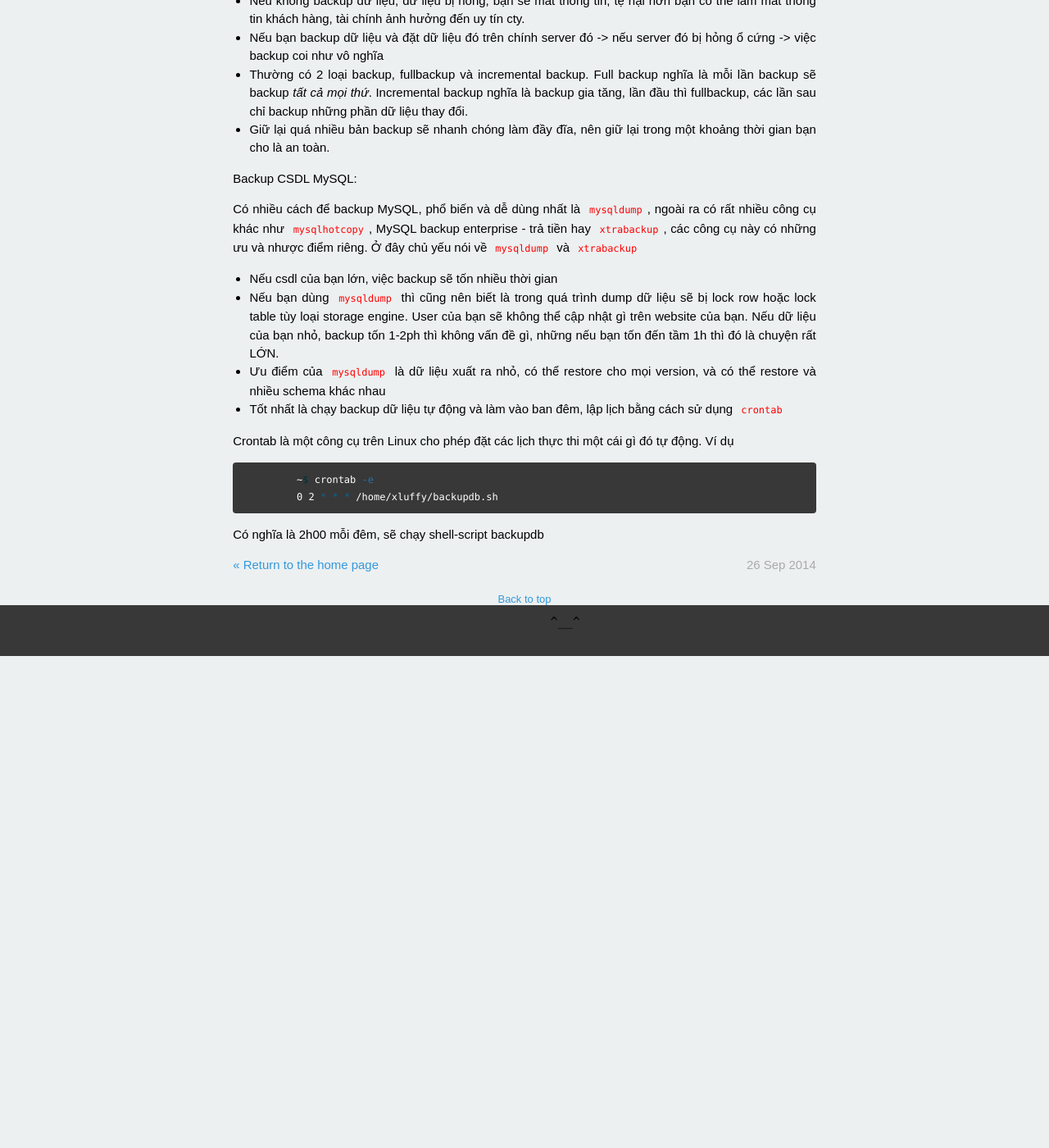
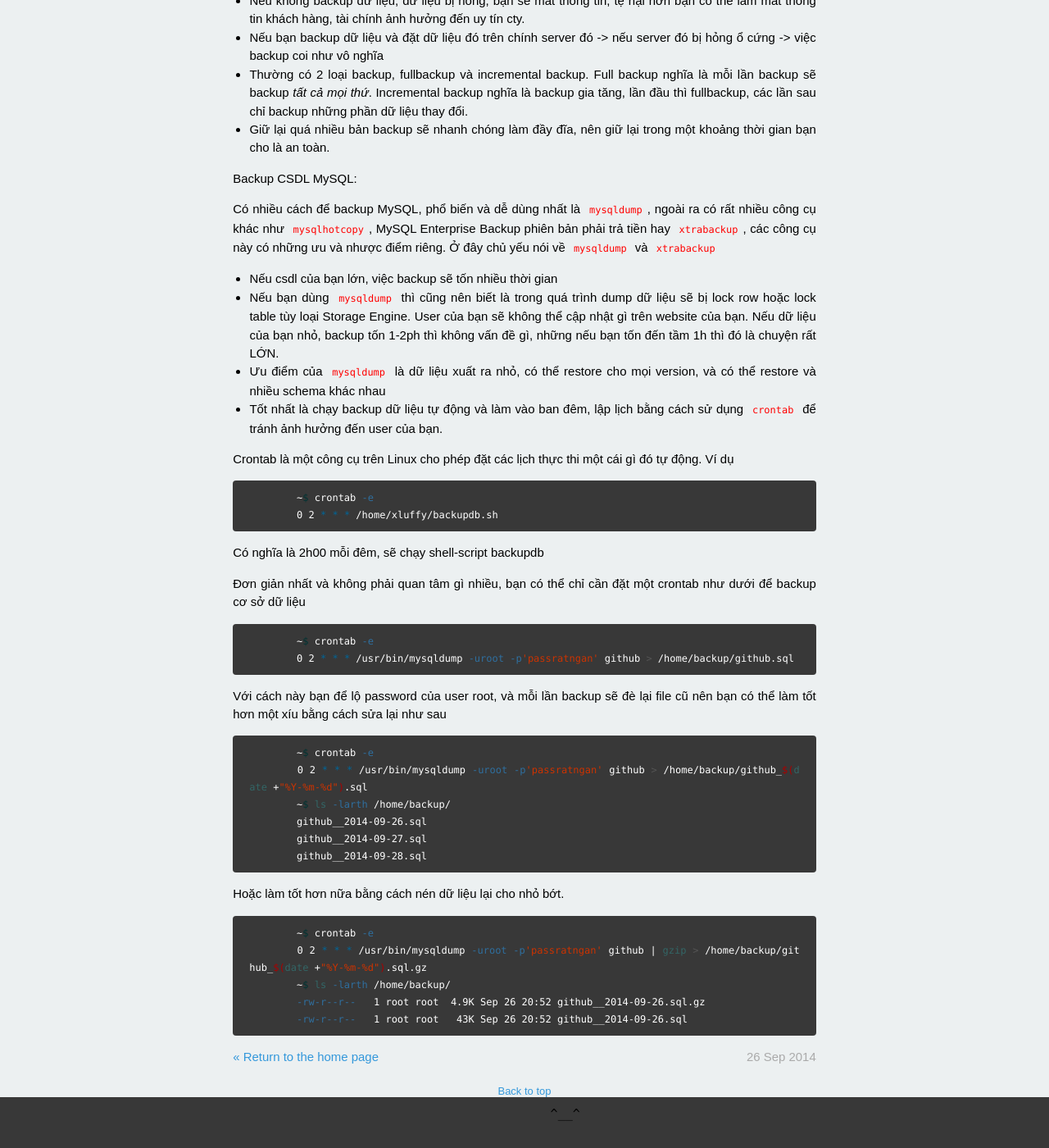
Before and after one commit to gitter-badger/xluffy.github.io, a Jekyll site: the page built from _posts/2014-09-26-shell-backup-db.md, in a window 1280 px wide and 1400 px high, scrolled down 217 px. Shown: the whole window at 82% size. Built offline with Jekyll 4.4.1, drawn with Linux system fonts in a browser that asks for light colours; Markdown is read by kramdown in place of the engine named in the settings; before the commit the page ends 1017 px from its top, so only the background shows below that.

Commit message:
một số script đơn giản

````diff
--- a/_posts/2014-09-26-shell-backup-db.md
+++ b/_posts/2014-09-26-shell-backup-db.md
@@ -25,19 +25,19 @@
 Backup CSDL MySQL:
 
 Có nhiều cách để backup MySQL, phổ biến và dễ dùng nhất là `mysqldump`, ngoài ra
-có rất nhiều công cụ khác như `mysqlhotcopy`, MySQL backup enterprise - trả tiền
-hay `xtrabackup`, các công cụ này có những ưu và nhược điểm riêng. Ở đây chủ yếu
-nói về `mysqldump` và `xtrabackup`
+có rất nhiều công cụ khác như `mysqlhotcopy`, MySQL Enterprise Backup phiên bản
+phải trả tiền hay `xtrabackup`, các công cụ này có những ưu và nhược điểm riêng.
+Ở đây chủ yếu nói về `mysqldump` và `xtrabackup`
 
 * Nếu csdl của bạn lớn, việc backup sẽ tốn nhiều thời gian
 * Nếu bạn dùng `mysqldump` thì cũng nên biết là trong quá trình dump dữ liệu sẽ
-bị lock row hoặc lock table tùy loại storage engine. User của bạn sẽ không thể
+bị lock row hoặc lock table tùy loại Storage Engine. User của bạn sẽ không thể
 cập nhật gì trên website của bạn. Nếu dữ liệu của bạn nhỏ, backup tốn 1-2ph thì
 không vấn đề gì, những nếu bạn tốn đến tầm 1h thì đó là chuyện rất LỚN.
 * Ưu điểm của `mysqldump` là dữ liệu xuất ra nhỏ, có thể restore cho mọi version,
 và có thể restore và nhiều schema khác nhau
 * Tốt nhất là chạy backup dữ liệu tự động và làm vào ban đêm, lập lịch bằng cách
-sử dụng `crontab`
+sử dụng `crontab` để tránh ảnh hưởng đến user của bạn.
 
 Crontab là một công cụ trên Linux cho phép đặt các lịch thực thi một cái gì đó
 tự động. Ví dụ
@@ -48,3 +48,33 @@
 ```
 
 Có nghĩa là 2h00 mỗi đêm, sẽ chạy shell-script backupdb
+
+Đơn giản nhất và không phải quan tâm gì nhiều, bạn có thể chỉ cần đặt một crontab
+như dưới để backup cơ sở dữ liệu
+
+```bash
+	~$ crontab -e
+	0 2 * * * /usr/bin/mysqldump -uroot -p'passratngan' github > /home/backup/github.sql
+```
+
+Với cách này bạn để lộ password của user root, và mỗi lần backup sẽ đè lại file cũ nên
+bạn có thể làm tốt hơn một xíu bằng cách sửa lại như sau
+
+```bash
+	~$ crontab -e
+	0 2 * * * /usr/bin/mysqldump -uroot -p'passratngan' github > /home/backup/github_$(date +"%Y-%m-%d").sql
+	~$ ls -larth /home/backup/
+	github__2014-09-26.sql
+	github__2014-09-27.sql
+	github__2014-09-28.sql
+```
+
+Hoặc làm tốt hơn nữa bằng cách nén dữ liệu lại cho nhỏ bớt.
+
+```bash
+	~$ crontab -e
+	0 2 * * * /usr/bin/mysqldump -uroot -p'passratngan' github | gzip > /home/backup/github_$(date +"%Y-%m-%d").sql.gz
+	~$ ls -larth /home/backup/
+	-rw-r--r--   1 root root  4.9K Sep 26 20:52 github__2014-09-26.sql.gz
+	-rw-r--r--   1 root root   43K Sep 26 20:52 github__2014-09-26.sql
+```
````
